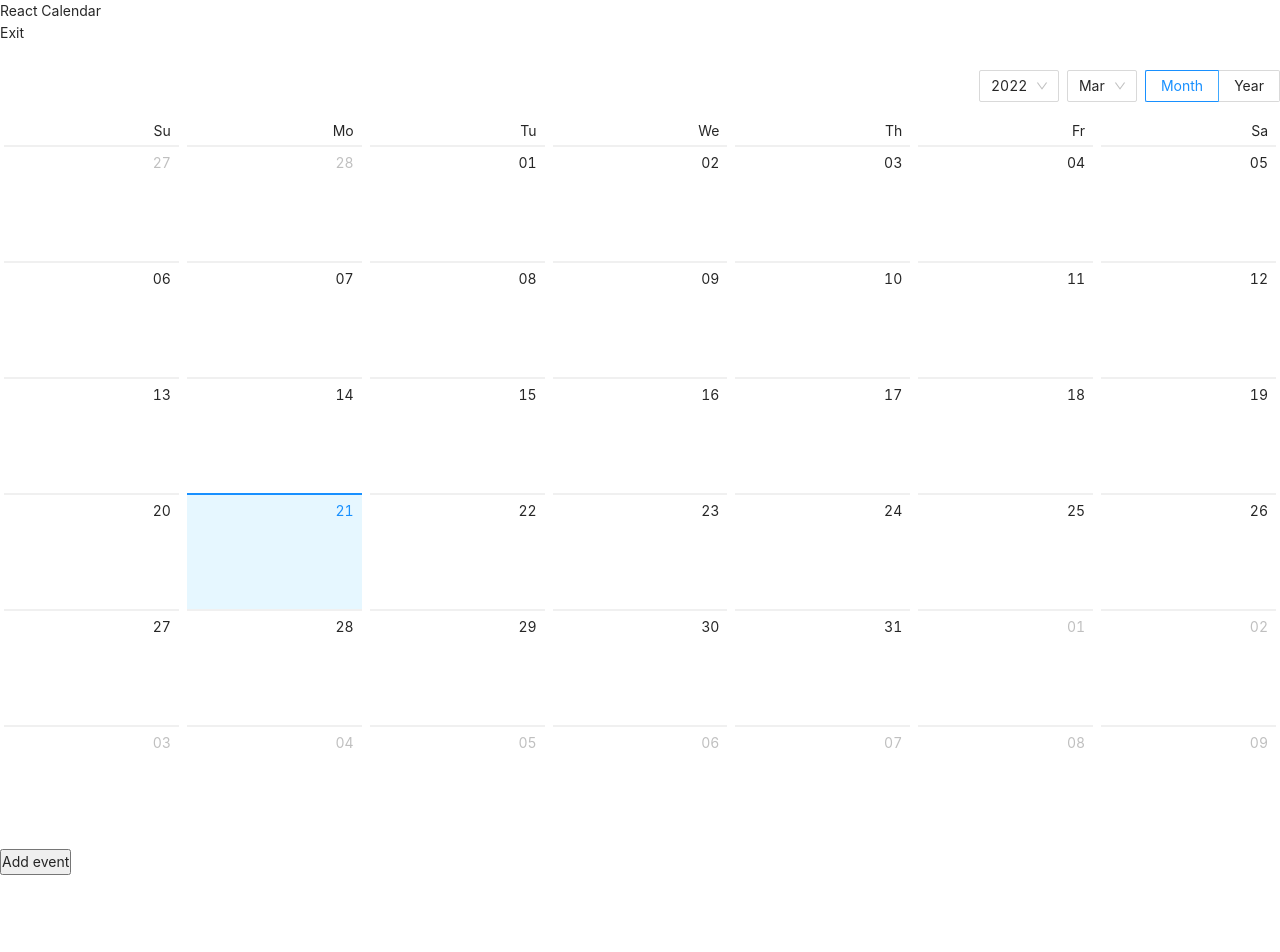
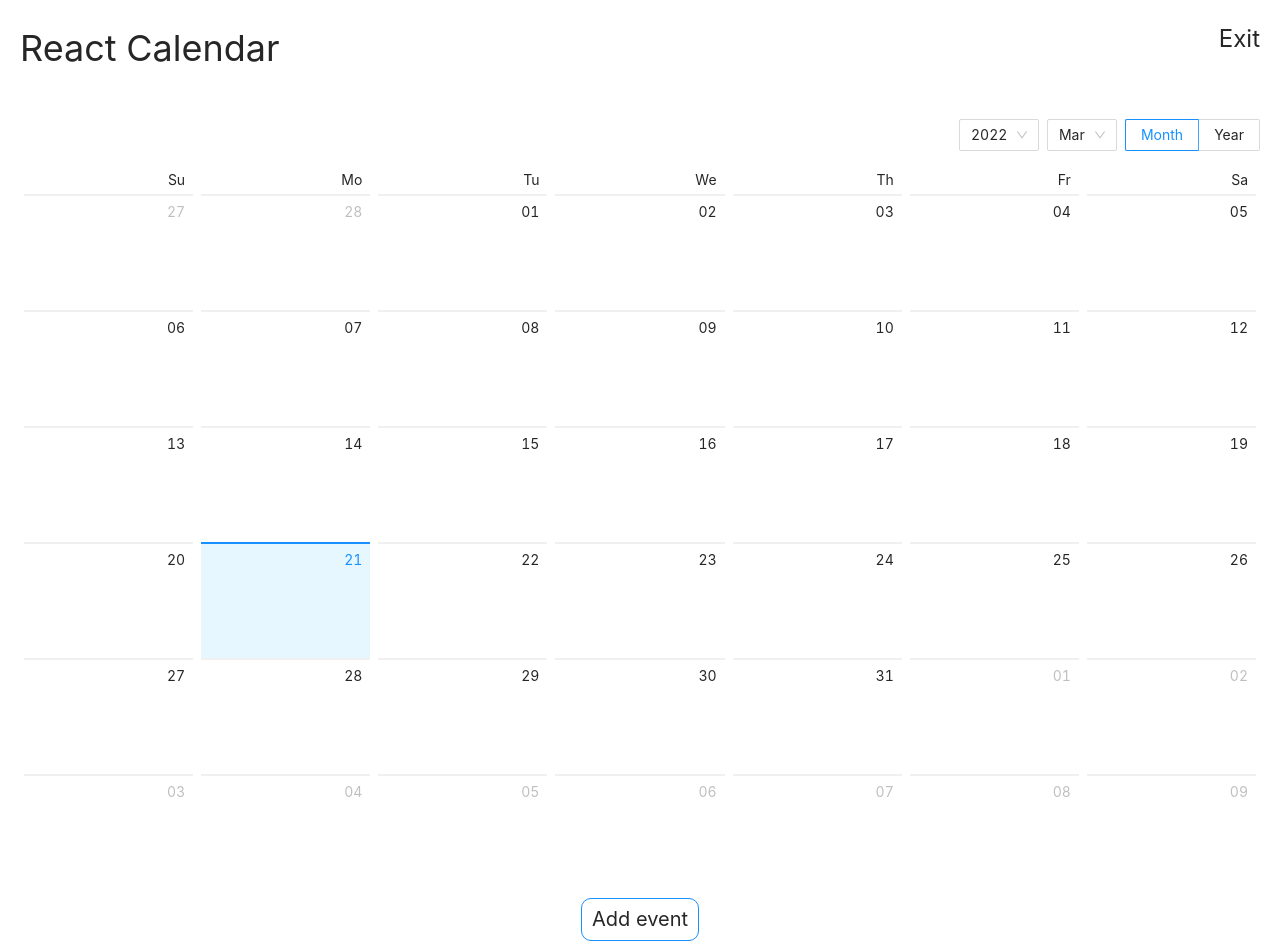
Before and after one commit to UnderaWater/calendar-react-ts, a React (Create React App) app: page / in a window 1280 px wide. Shown: the top 952 px of the page. Before the commit the page ends 875 px from the top, so only its background shows below. Built offline with nearby package versions, Linux system fonts and the light colour scheme; sample sign-in values are in the browser's storage.

Commit message:
add: added logic for modal and basic styles

```diff
--- a/src/App.css
+++ b/src/App.css
@@ -1,27 +1,69 @@
-.calendar__form-title {
-    max-width: 380px;
-    padding: 15px 35px 45px;
-    margin: 0 auto;
-    background-color: #fff;
-    border: 1px solid rgba(0, 0, 0, 0.1);
+.calendar {
+    padding: 20px 20px;
 }
 
-.calendar__form-control {
-    position: relative;
-    font-size: 16px;
-    height: auto;
-    padding: 10px;
+.calendar__header {
+    display: flex;
+    justify-content: space-between;
+    margin-bottom: 30px;
 }
 
-.calendar__form-control:focus {
-    z-index: 2;
+.calendar__header-logo {
+    font-size: 36px;
 }
 
-.calendar__form-checkbox {
-    font-weight: normal;
+.calendar__header-nav {
+    display: flex;
+    justify-content: space-between;
+    width: 300px;
 }
 
-.calendar__form-title,
-.calendar__form-checkbox {
-    margin-bottom: 30px;
+.calendar__header-nav li {
+    font-size: 24px;
 }
+
+.calendar__event-btn {
+    display: flex;
+    justify-content: center;
+}
+
+.calendar__btn {
+    padding: 5px 10px;
+    font-size: 20px;
+    border: 1px solid #1890ff;
+    border-radius: 10px;
+    background-color: transparent;
+    cursor: pointer;
+}
+
+.calendar__btn:hover {
+    background-color: #1890ff;
+}
+
+.calendar__background-modal {
+    height: 100vh;
+    width: 100vw;
+    background-color: rgba(0, 0, 0, 0.4);
+    position: fixed;
+    top: 0;
+    left: 0;
+    z-index: 9;
+}
+
+.calendar__form {
+    position: absolute;
+    top: 50%;
+    left: 50%;
+    transform: translate(-50%, -50%);
+    z-index: 10;
+    background-color: beige;
+}
+
+.calendar__form-container {
+    width: 300px;
+    height: 300px;
+    padding: 20px;
+    display: flex;
+    flex-direction: column;
+    justify-content: space-between;
+}
--- a/src/App.tsx
+++ b/src/App.tsx
@@ -16,7 +16,7 @@ function App() {
   }, []);
 
   return (
-    <div className="caledar">
+    <div className="calendar">
       <Header />
       <AppRouter />
     </div>
--- a/src/components/AppRouter.tsx
+++ b/src/components/AppRouter.tsx
@@ -8,8 +8,6 @@ import {useTypedSelector} from "../hooks/useTypedSelector";
 
 const AppRouter = () => {
     const {isAuth} = useTypedSelector(state => state.auth);
-
-    console.log(isAuth)
 
     return (
         isAuth ?
--- a/src/components/EventForm.tsx
+++ b/src/components/EventForm.tsx
@@ -1,4 +1,3 @@
-import moment, { Moment } from 'moment';
 import React, { useState } from 'react';
 import { useTypedSelector } from '../hooks/useTypedSelector';
 import { IEvent } from '../models/IEvent';
@@ -6,7 +5,9 @@ import { IUser } from '../models/IUser';
 
 interface EvenFormProps {
     guests: IUser[],
-    submit: (event: IEvent) => void
+    submit: (event: IEvent) => void,
+    setModal: (value: boolean) => void,
+    modal: boolean
 }
 
 const EventForm: React.FC<EvenFormProps> = (props) => {
@@ -19,20 +20,20 @@ const EventForm: React.FC<EvenFormProps> = (props) => {
     } as IEvent);
 
     const changeHandler = (e: React.ChangeEvent<HTMLSelectElement>) => {
-        setEvent({...event, guest: e.target.value});
+        setEvent({ ...event, guest: e.target.value });
     }
 
     const selectDate = (date: React.ChangeEvent<HTMLInputElement>) => {
-        setEvent({...event, date: date.target.value.split('-').join('.')});
+        setEvent({ ...event, date: date.target.value.split('-').join('.') });
     }
 
     const submitForm = (e: React.FormEvent<HTMLFormElement>) => {
         e.preventDefault();
-        props.submit({...event, author: user.email});
+        props.submit({ ...event, author: user.email });
     }
 
     const validate = () => {
-        const date = new Date()
+        const date = new Date();
         const month = date.getMonth() + 1;
         const day = date.getDate();
         const year = date.getFullYear();
@@ -41,7 +42,9 @@ const EventForm: React.FC<EvenFormProps> = (props) => {
     }
 
     return (
-        <form onSubmit={(e) => submitForm(e)}>
+        <div onClick={() => props.setModal(false)} className='calendar__background-modal'>
+            <form className='calendar__form' onClick={(e) => e.stopPropagation()} onSubmit={(e) => submitForm(e)}>
+                <div className='calendar__form-container'>
                     <input
                         type="text"
                         className="calendar__form-control"
@@ -50,7 +53,7 @@ const EventForm: React.FC<EvenFormProps> = (props) => {
                         required
                         autoFocus
                         value={event.description}
-                onChange={e => setEvent({...event, description: e.target.value})}
+                        onChange={e => setEvent({ ...event, description: e.target.value })}
                     />
                     <input type="date" min={validate()} required name='date' onChange={(date) => selectDate(date)} />
                     <select name="select" onChange={(e) => changeHandler(e)}>
@@ -63,7 +66,9 @@ const EventForm: React.FC<EvenFormProps> = (props) => {
                         })}
                     </select>
                     <button className="btn" type="submit">Create</button>
+                </div>
             </form>
+        </div>
     )
 }
 
--- a/src/components/Header.tsx
+++ b/src/components/Header.tsx
@@ -10,13 +10,12 @@ const Header: React.FC = () => {
     const { logout } = useActions();
 
     return (
-        <header>
-            <div>
-                <div>
+        <header className='calendar__header'>
+                <div className='calendar__header-logo'>
                     React Calendar
                 </div>
                 <nav>
-                    <ul>
+                    <ul className='calendar__header-nav'>
                         {isAuth ? <>
                             <li onClick={() => router(RouteNames.LOGIN)}>
                                 {user.email}
@@ -32,7 +31,6 @@ const Header: React.FC = () => {
                         }
                     </ul>
                 </nav>
-            </div>
         </header>
     );
 };
--- a/src/index.css
+++ b/src/index.css
@@ -6,6 +6,10 @@
   box-sizing: border-box;
 }
 
+body {
+  position: relative;
+}
+
 li {
   list-style: none;
 }
--- a/src/pages/EventCalendar.tsx
+++ b/src/pages/EventCalendar.tsx
@@ -25,14 +25,14 @@ const Calendar: React.FC = () => {
   return (
     <div>
       <Events events={events} />
-      <div>
-        <button onClick={() => setModal(true)}>
+      <div className='calendar__event-btn'>
+        <button className='calendar__btn' onClick={() => setModal(true)}>
           Add event
         </button>
       </div>
-      {modal && <div>
-        <EventForm submit={addNewEvent} guests={guests} />
-      </div>}
+      {modal &&
+        <EventForm setModal={setModal} modal={modal} submit={addNewEvent} guests={guests} />
+      }
     </div>
   )
 }
```
Lines whose indentation alone changed are shown as unchanged.
